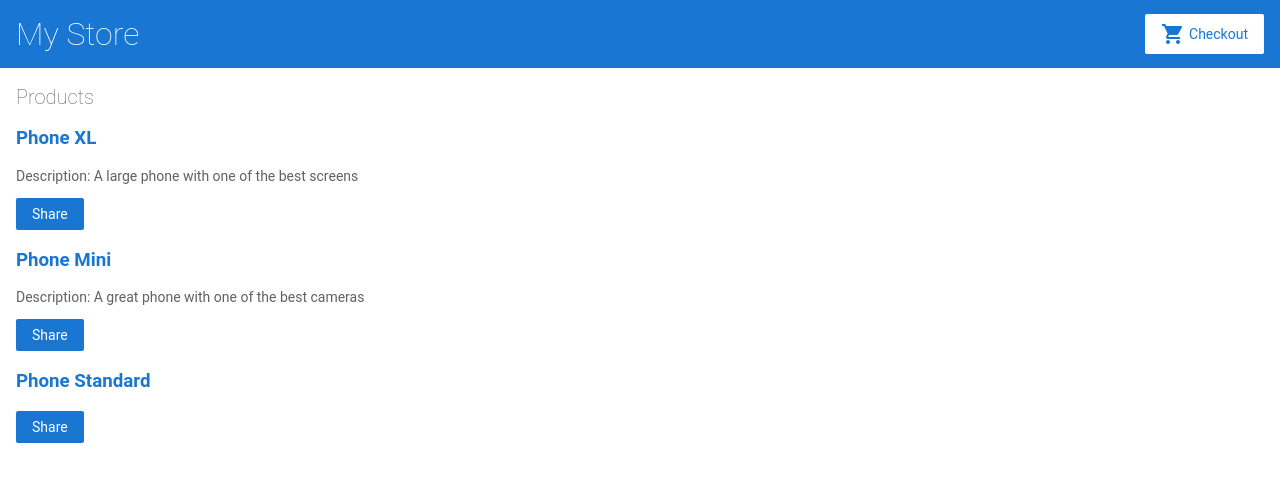
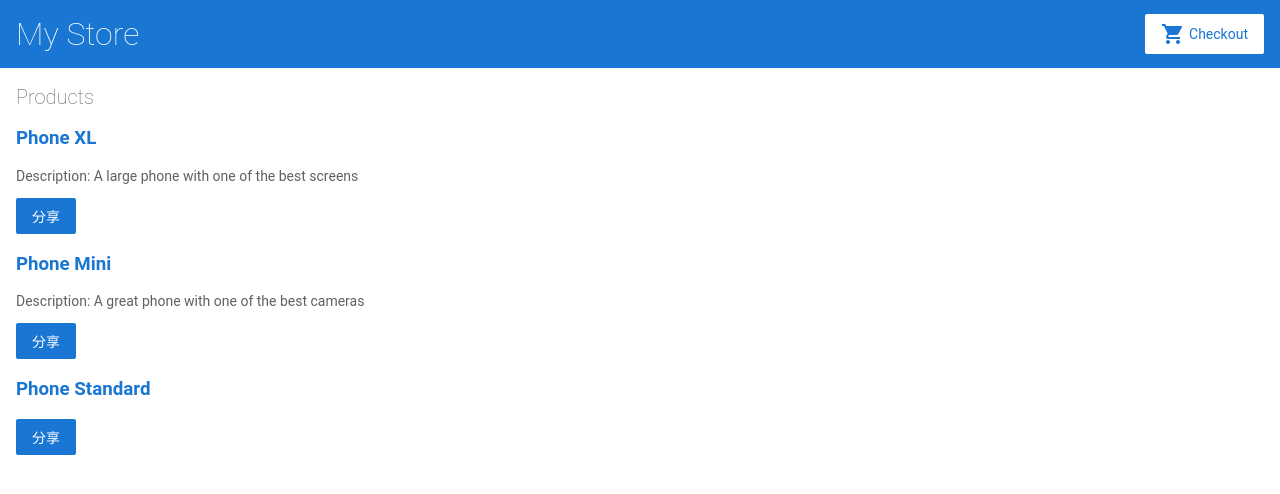
Before and after one commit to TAKETODAY/study-angular, an Angular app: page / in a window 1280 px wide. Shown: the top 494 px of the page. Built offline with nearby package versions, Linux system fonts and the light colour scheme.

Commit message:
1 file modified

```diff
--- a/src/app/product-list/product-list.component.html
+++ b/src/app/product-list/product-list.component.html
@@ -11,7 +11,7 @@
     Description: {{ product.description }}
   </p>
   <button (click)="share()">
-    Share
+    分享
   </button>
 </div>
 
```
